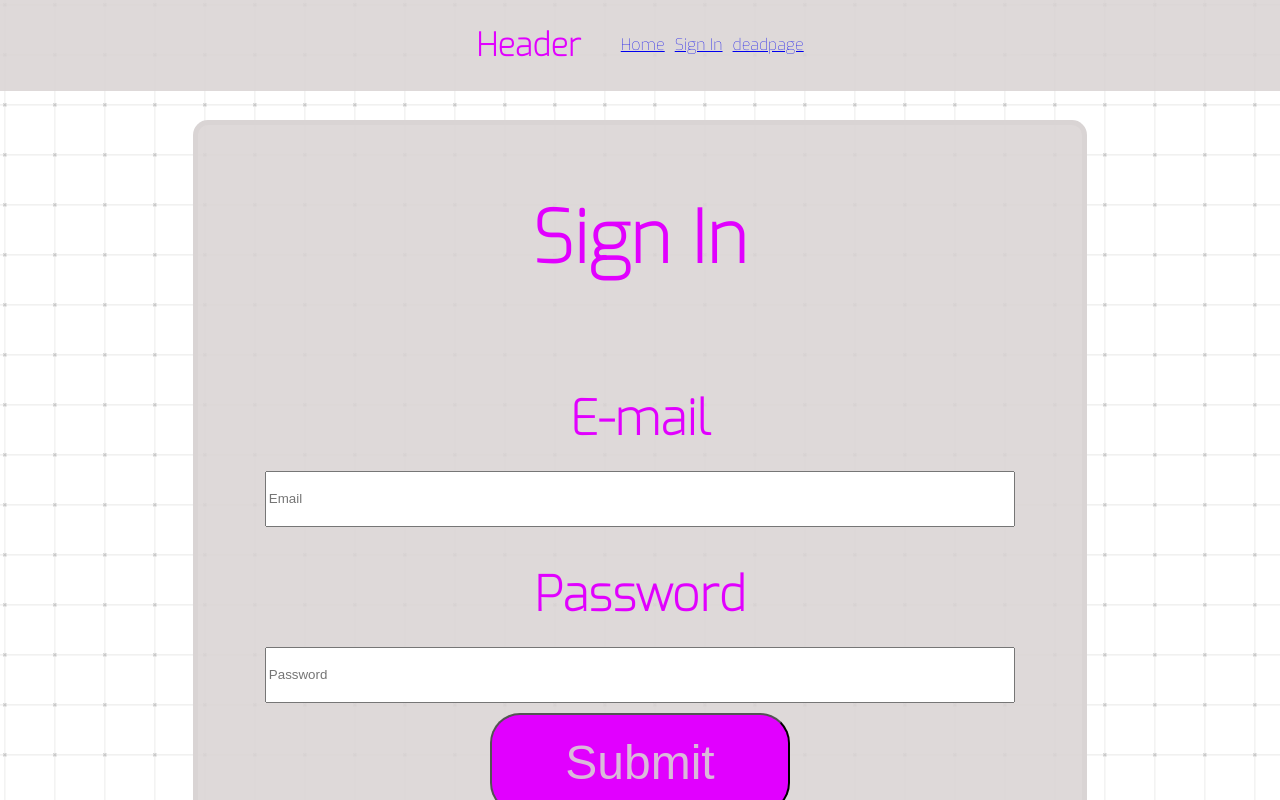
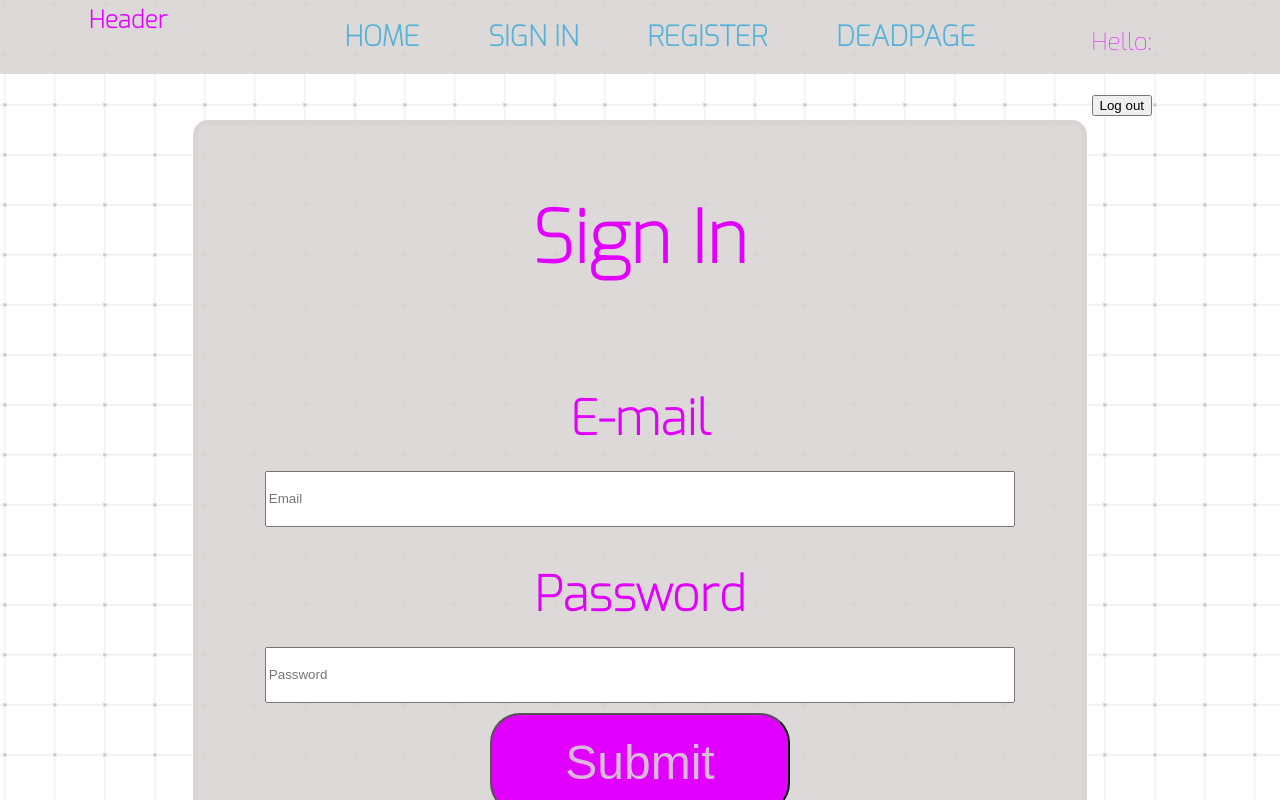
Before and after one commit to Kavakliyski/george-cosmetics, a Next.js app: page /signin in a window 1280 px wide. Shown: the top 800 px of the page. Built offline with nearby package versions, Linux system fonts and the light colour scheme; no server answers.

Commit message:
nav config

```diff
--- /dev/null
+++ b/components/account/Account.tsx
@@ -0,0 +1,11 @@
+
+
+export const Account = () => {
+
+    return (
+        <>
+            <p>Hello: { }</p>
+            <button>Log out</button>
+        </>
+    )
+};
--- a/components/header.tsx
+++ b/components/header.tsx
@@ -1,12 +1,36 @@
-
-import styles from '../styles/header.module.scss';
-
+// next
+import { useEffect, useState } from 'react';
+import Image from 'next/image';
 import Link from 'next/link';
 
-// react
-import { useEffect, useState } from 'react';
-import Image from 'next/image';
+// styles
+import styles from '../styles/header.module.scss';
+import styled from 'styled-components';
+import { Account } from './account/Account';
 
+
+const NavLinksA = styled.a`
+    text-decoration: none;
+    font-size: 28px;
+    width: 10vw;
+    font-weight: bold;
+    text-transform: uppercase;
+
+  -webkit-user-select: none; /* Safari */
+  -ms-user-select: none; /* IE 10 and IE 11 */
+  user-select: none; /* Standard syntax */
+
+    box-shadow: inset 0 0 0 0 #54b3d6;
+    color: #54b3d6;
+    margin: 0 2rem;
+    padding: 0 0.15rem;
+    transition: color .3s ease-in-out, box-shadow .325s ease-in-out;
+
+    &:hover {
+        box-shadow: inset 150px 0 0 0 #54b3d6;
+        color: white;
+    }
+`
 
 export default function Header() {
 
@@ -32,25 +56,36 @@ export default function Header() {
 
     return (
 
-        <header
-            className={isScrolled ? styles.header : styles.header2}
-
-        >
-            <h1>Header</h1>
+        <header className={isScrolled ? styles.header : styles.header2}>
+            <nav className={styles.Nav}>
+                <h1 className={styles.Title}>Header</h1>
 
                 <ul>
                     <li>
-                    <Link href="/">Home</Link>
+                        <Link href="/" passHref legacyBehavior>
+                            <NavLinksA>Home</NavLinksA></Link>
                     </li>
                     <li>
-                    <Link href="/signin">Sign In</Link>
+                        <Link href="/signin" passHref legacyBehavior>
+                            <NavLinksA>Sign in</NavLinksA></Link>
                     </li>
                     <li>
-                    <Link href="/deadpage">deadpage</Link>
+                        <Link href="/register" passHref legacyBehavior>
+                            <NavLinksA>Register</NavLinksA></Link>
+                    </li>
+
+                    <li>
+                        <Link href="/deadpage" passHref legacyBehavior>
+                            <NavLinksA>deadpage</NavLinksA></Link>
                     </li>
 
                     {/* <Image src='' alt='shopping cart' width={30} height={30} /> */}
                 </ul>
+
+                <div className={styles.UserProfileCart}>
+                    <Account />
+                </div>
+            </nav>
         </header>
     )
 }
--- a/package.json
+++ b/package.json
@@ -21,9 +21,11 @@
     "next": "13.1.1",
     "react": "18.2.0",
     "react-dom": "18.2.0",
+    "styled-components": "^5.3.6",
     "typescript": "4.9.4"
   },
   "devDependencies": {
+    "@types/styled-components": "^5.1.26",
     "sass": "^1.57.1"
   }
 }
--- a/styles/header.module.scss
+++ b/styles/header.module.scss
@@ -1,10 +1,15 @@
 @import './variables.scss';
 
 
+.Nav {
+    height: auto;
+    display: flex;
+}
+
+// when scrolled
 .header {
     background-color: transparent;
     transition: 0.5s;
-    display: flex;
 
     justify-content: center;
     align-items: center;
@@ -16,18 +21,28 @@
     width: 100vw;
 
 
+    .Title {
+        display: none;
+    }
+
+
     ul {
         display: flex;
         text-decoration: none;
         list-style: none;
         gap: 10px;
+        list-style-type: none;
+
     }
 
     &:hover {
-        background-color: $third-color;
+        background-color: $fourth-color;
+        box-shadow: 0px 0px 10px 0px black;
     }
 }
 
+
+// when not scrolled
 .header2 {
     background-color: $third-color;
     display: flex;
@@ -41,11 +56,22 @@
     z-index: 50;
     width: 100vw;
 
+    .Title {
+        position: absolute;
+        left: 10%;
+        transform: translate(-50%, -50%);
+        // padding-top: 150px;
+    }
+
+    .UserProfileCart{
+        font-size: x-large;
+        position: absolute;
+        right: 10%;
+    }
 
     ul {
         display: flex;
         text-decoration: none;
         list-style: none;
-        gap: 10px;
     }
 }
--- a/styles/variables.scss
+++ b/styles/variables.scss
@@ -2,3 +2,4 @@ $primary-color: rgb(98, 98, 198);
 $secondary-color: red;
 $third-color: rgba(217, 212, 212, 0.871);
 $text-color: rgb(225, 0, 255);
+$fourth-color: rgba(217, 212, 212);
```
Also changed, not shown: 1 other file (tests, documents, lock files or other folders). Lines whose indentation alone changed are shown as unchanged.
